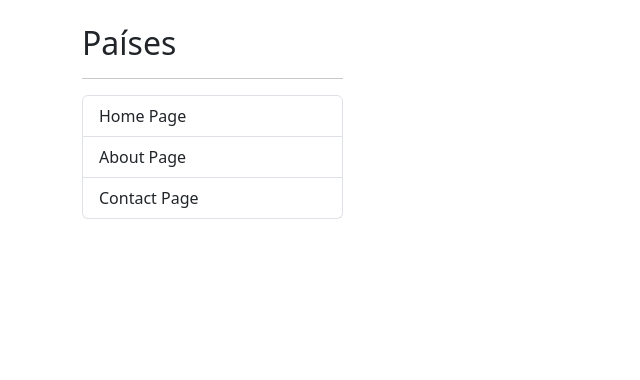
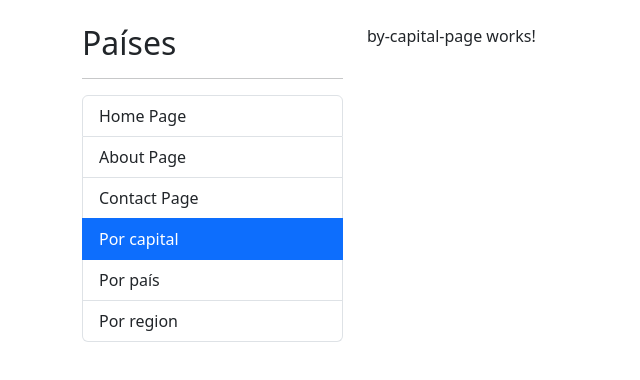
Before and after one commit to Fercho63036/countryApp, an Angular app: page /countries/by-capital in a window 1280 px wide. Before the commit this address led to /. Shown: the top 380 px of the page, without its empty margins (0-640 px from the left). Built offline with nearby package versions, Linux system fonts and the light colour scheme.

Commit message:
Creacion de CountryRoutingModule y LazyLoad carga perezosa

```diff
--- a/src/app/app-rounting.module.ts
+++ b/src/app/app-rounting.module.ts
@@ -19,6 +19,10 @@ const routes: Routes = [
     component: ContactPageComponent,
   },
   {
+    path: 'countries',
+    loadChildren: () => import('./countries/countries.module').then(m => m.CountriesModule),
+  },
+  {
     path: '**',
     redirectTo: 'home'
   }
--- /dev/null
+++ b/src/app/countries/pages/by-capital-page/by-capital-page.component.html
@@ -0,0 +1 @@
+<p>by-capital-page works!</p>
--- /dev/null
+++ b/src/app/countries/pages/by-capital-page/by-capital-page.component.ts
@@ -0,0 +1,11 @@
+import { Component } from '@angular/core';
+
+@Component({
+  selector: 'app-by-capital-page',
+  templateUrl: './by-capital-page.component.html',
+  styles: [
+  ]
+})
+export class ByCapitalPageComponent {
+
+}
--- /dev/null
+++ b/src/app/countries/pages/by-country-page/by-country-page.component.html
@@ -0,0 +1 @@
+<p>by-country-page works!</p>
--- /dev/null
+++ b/src/app/countries/pages/by-country-page/by-country-page.component.ts
@@ -0,0 +1,11 @@
+import { Component } from '@angular/core';
+
+@Component({
+  selector: 'app-by-country-page',
+  templateUrl: './by-country-page.component.html',
+  styles: [
+  ]
+})
+export class ByCountryPageComponent {
+
+}
--- /dev/null
+++ b/src/app/countries/pages/by-region-page/by-region-page.component.html
@@ -0,0 +1 @@
+<p>by-region-page works!</p>
--- /dev/null
+++ b/src/app/countries/pages/by-region-page/by-region-page.component.ts
@@ -0,0 +1,12 @@
+import { Component } from '@angular/core';
+
+@Component({
+  selector: 'app-by-region-page',
+  templateUrl: './by-region-page.component.html',
+  styles: [
+  ]
+})
+
+export class ByRegionPageComponent {
+
+}
--- /dev/null
+++ b/src/app/countries/pages/country-page/country-page.component.html
@@ -0,0 +1 @@
+<p>country-page works!</p>
--- /dev/null
+++ b/src/app/countries/pages/country-page/country-page.component.ts
@@ -0,0 +1,11 @@
+import { Component } from '@angular/core';
+
+@Component({
+  selector: 'app-country-page',
+  templateUrl: './country-page.component.html',
+  styles: [
+  ]
+})
+export class CountryPageComponent {
+
+}
--- a/src/app/shared/components/sidebar/sidebar.component.html
+++ b/src/app/shared/components/sidebar/sidebar.component.html
@@ -22,4 +22,22 @@
     Contact Page
   </li>
 
+  <li routerLink="countries/by-capital"
+    routerLinkActive="active"
+    class="list-group-item">
+    Por capital
+  </li>
+
+  <li routerLink="countries/by-country"
+    routerLinkActive="active"
+    class="list-group-item">
+    Por país
+  </li>
+
+  <li routerLink="countries/by-region"
+    routerLinkActive="active"
+    class="list-group-item">
+    Por region
+  </li>
+
 </ul>
```
Also changed, not shown: src/app/countries/countries-routing.module.ts (added, +38 -0 lines), src/app/countries/countries.module.ts (+14 -3 lines).
